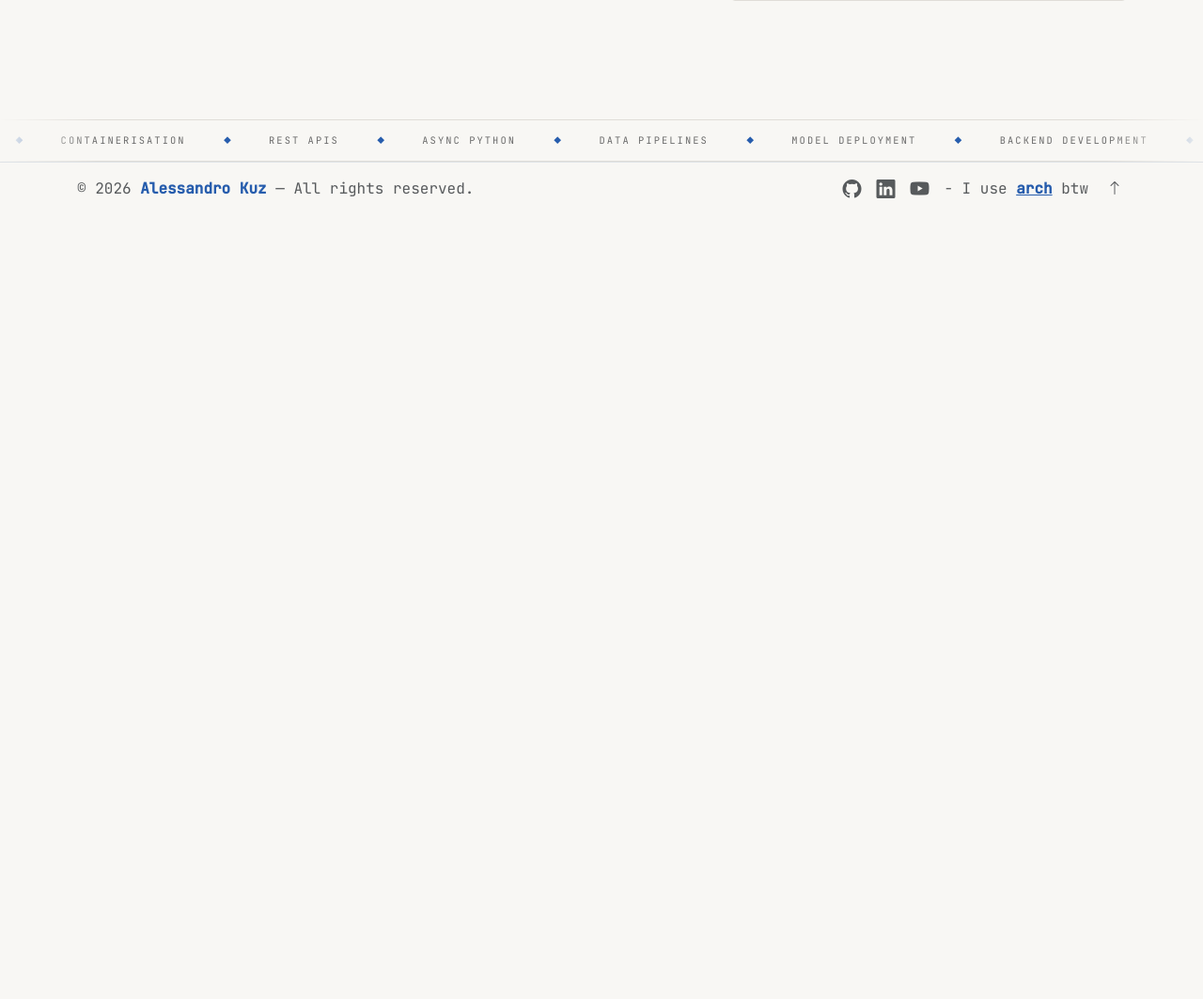
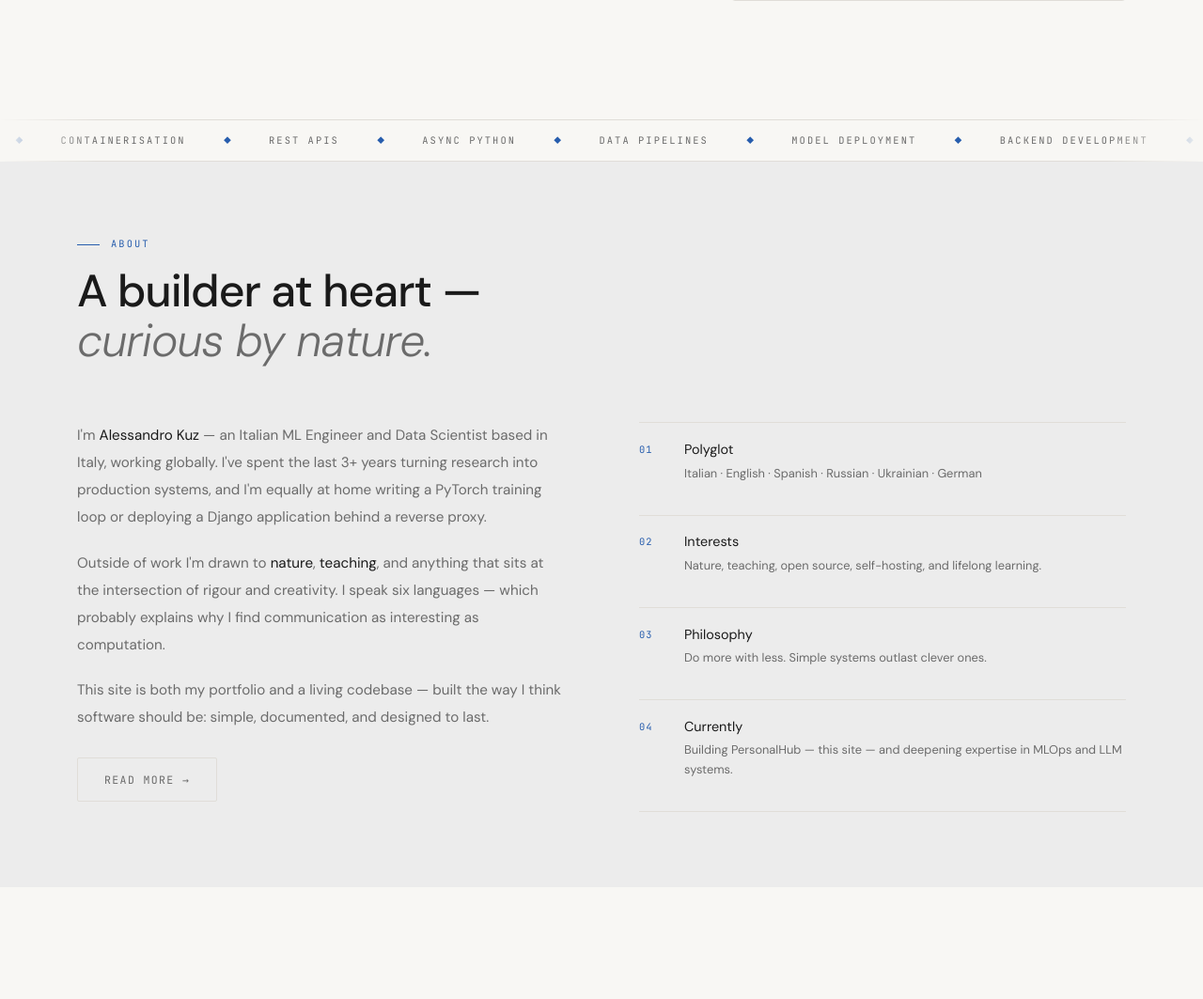
Before and after one commit to AlessandroKuz/personalhub, a Django app: page /en/ in a window 1280 px wide. Shown: the part 673-1736 px from the top of the page at 94% size. Before the commit the page ends 884 px from the top, so only its background shows below. Run offline with Django 5.2, Linux system fonts and the light colour scheme; style sheets or scripts are compiled from the project's sources; some libraries are stand-ins or nearby versions.

Commit message:
feat: add about section to home page

```diff
--- a/apps/core/templates/core/home.html
+++ b/apps/core/templates/core/home.html
@@ -114,4 +114,97 @@
   </div>
 </div>
 
+{# ── ABOUT ───────────────────────────────────────────────────── #}
+<section id="about" class="content-section">
+  <div class="container">
+
+    <p class="section-label reveal">{% trans "About" %}</p>
+    <h2 class="section-title reveal reveal-delay-1">
+      {% trans "A builder at heart —" %}<br>
+      <em>{% trans "curious by nature." %}</em>
+    </h2>
+
+    <div class="about-grid">
+
+      {# Left: bio text #}
+      <div class="about-text reveal reveal-delay-2">
+        <p>
+          {% blocktrans trimmed %}
+            I'm <strong>Alessandro Kuz</strong> — an Italian ML Engineer and
+            Data Scientist based in Italy, working globally. I've spent the
+            last 3+ years turning research into production systems, and I'm
+            equally at home writing a PyTorch training loop or deploying a
+            Django application behind a reverse proxy.
+          {% endblocktrans %}
+        </p>
+        <p>
+          {% blocktrans trimmed %}
+            Outside of work I'm drawn to <strong>nature</strong>,
+            <strong>teaching</strong>, and anything that sits at the
+            intersection of rigour and creativity. I speak six languages —
+            which probably explains why I find communication as interesting
+            as computation.
+          {% endblocktrans %}
+        </p>
+        <p>
+          {% blocktrans trimmed %}
+            This site is both my portfolio and a living codebase —
+            built the way I think software should be: simple, documented,
+            and designed to last.
+          {% endblocktrans %}
+        </p>
+
+        <a href="{% url 'core:about' %}"
+           class="btn btn-ghost mt-2">
+          {% trans "Read more" %} →
+        </a>
+      </div>
+
+      {# Right: personal highlights #}
+      <ul class="about-highlights reveal reveal-delay-3">
+        <li>
+          <span class="about-highlight-num">01</span>
+          <div>
+            <p class="about-highlight-title">{% trans "Polyglot" %}</p>
+            <p class="about-highlight-desc">
+              {% trans "Italian · English · Spanish · Russian · Ukrainian · German" %}
+            </p>
+          </div>
+        </li>
+        <li>
+          <span class="about-highlight-num">02</span>
+          <div>
+            <p class="about-highlight-title">{% trans "Interests" %}</p>
+            <p class="about-highlight-desc">
+              {% trans "Nature, teaching, open source, self-hosting, and lifelong learning." %}
+            </p>
+          </div>
+        </li>
+        <li>
+          <span class="about-highlight-num">03</span>
+          <div>
+            <p class="about-highlight-title">{% trans "Philosophy" %}</p>
+            <p class="about-highlight-desc">
+              {% trans "Do more with less. Simple systems outlast clever ones." %}
+            </p>
+          </div>
+        </li>
+        <li>
+          <span class="about-highlight-num">04</span>
+          <div>
+            <p class="about-highlight-title">{% trans "Currently" %}</p>
+            <p class="about-highlight-desc">
+              {% trans "Building PersonalHub — this site — and deepening expertise in MLOps and LLM systems." %}
+            </p>
+          </div>
+        </li>
+      </ul>
+
+    </div>
+  </div>
+</section>
+
+<br> <br> <br> <br> <br> <br> <br> <br> <br> <br> <br> <br> <br> <br> <br> <br> <br> <br> <br> <br> <br> <br> <br> <br> <br> <br> <br> <br> <br> <br> <br> <br> <br> <br> <br> <br> <br> <br> <br> <br> <br> <br> <br> <br> <br> <br> <br> <br> <br> <br> <br> <br> <br> <br> <br> <br> <br> <br> <br> <br> <br> <br> <br> <br> <br> <br> <br> <br> <br> <br> <br> <br> <br> <br> <br> <br> <br> <br> <br> <br> <br> <br> <br> <br> <br> <br> <br> <br> <br> <br> <br> <br> <br> <br> <br> <br> <br> <br> <br> <br>
+<br>
+
 {% endblock content %}
--- a/static/css/main.css
+++ b/static/css/main.css
@@ -694,3 +694,83 @@ main .btn {
   align-self:  center;
   flex-shrink: 0;
 }
+
+/* ══════════════════════════════════════════════════════════
+   ABOUT TEASER
+   Alternate background creates visual rhythm between sections
+   — light/dark sections alternate so the page doesn't feel
+   like one flat wall of content.
+   ══════════════════════════════════════════════════════════ */
+
+#about {
+  background: var(--color-bg2);
+}
+
+.about-grid {
+  display:               grid;
+  grid-template-columns: 1fr 1fr;
+  gap:                   80px;
+  align-items:           start;
+}
+
+.about-text p {
+  font-size:     0.95rem;
+  color:         var(--color-muted);
+  line-height:   1.9;
+  margin-bottom: 1.25rem;
+}
+
+.about-text p strong {
+  color:       var(--color-text);
+  font-weight: 400;
+}
+
+/* Personal highlights list — right column */
+.about-highlights {
+  list-style: none;
+  padding:    0;
+  margin:     0;
+}
+
+.about-highlights li {
+  padding:       1.1rem 0;
+  border-bottom: 1px solid var(--color-border);
+  display:       flex;
+  align-items:   flex-start;
+  gap:           1.25rem;
+}
+
+.about-highlights li:first-child {
+  border-top: 1px solid var(--color-border);
+}
+
+.about-highlight-num {
+  font-family:    var(--font-mono);
+  font-size:      0.65rem;
+  color:          var(--accent);
+  letter-spacing: 0.1em;
+  min-width:      28px;
+  padding-top:    3px;
+  flex-shrink:    0;
+}
+
+.about-highlight-title {
+  font-size:     0.9rem;
+  color:         var(--color-text);
+  margin-bottom: 0.25rem;
+  font-weight:   400;
+}
+
+.about-highlight-desc {
+  font-size:   0.8rem;
+  color:       var(--color-muted);
+  line-height: 1.6;
+}
+
+/* Responsive: stack to single column below lg */
+@media (max-width: 991.98px) {
+  .about-grid {
+    grid-template-columns: 1fr;
+    gap:                   48px;
+  }
+}
```
Also changed, not shown: apps/core/tests/test_views.py (+23 -0 lines).
